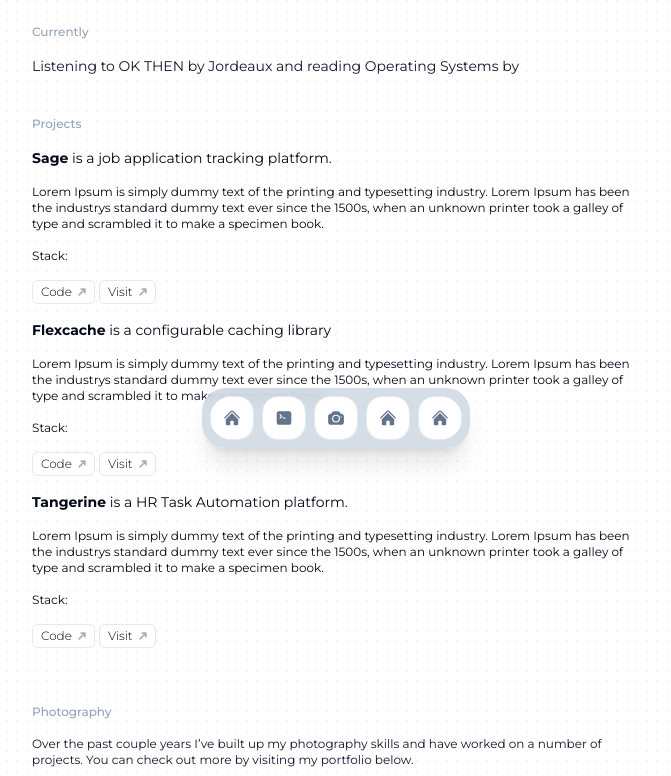
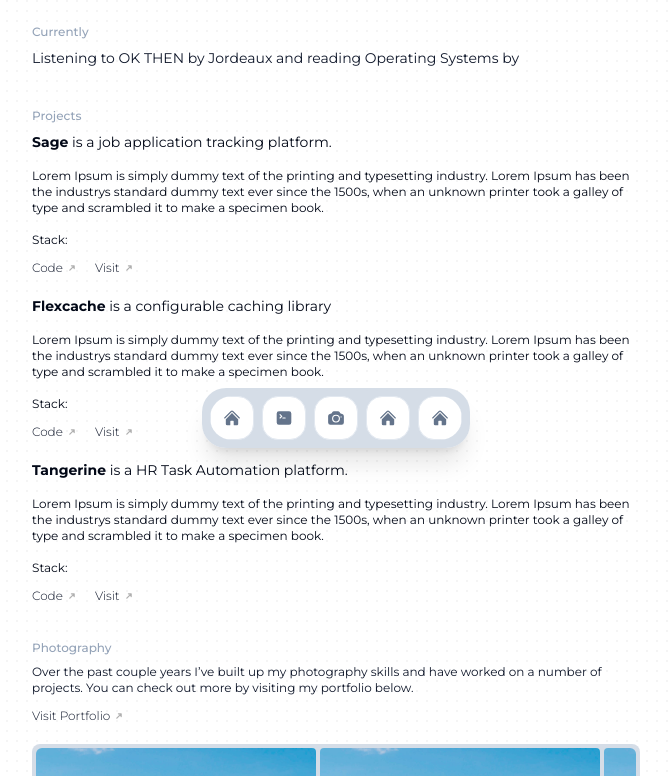
Before and after one commit to jakebayar/portfolio, a Next.js app: page / in a window 1280 px wide. Shown: the part 320-1096 px from the top of the page, without its empty margins (304-975 px from the left). Built offline with nearby package versions, Linux system fonts and the light colour scheme.

Commit message:
alter icons

```diff
--- a/src/app/page.tsx
+++ b/src/app/page.tsx
@@ -45,7 +45,7 @@
   },
 ];
 
-const arrowIcon = <Image src={'/arrow-icon.svg'} width={'8'} height={'8'} className=' opacity-80' alt='arrow icon' />
+const arrowIcon = <Image src={'/arrow-icon.svg'} width={'6'} height={'6'} className=' opacity-80' alt='arrow icon' />
 
 
 
@@ -94,7 +94,7 @@
       </section>
 
 
-      <section className='flex flex-col text-primary text-sm gap-4'>
+      <section className='flex flex-col text-primary text-sm gap-2'>
         <p className='font-Inter text-xs font-medium tracking-normal text-slate-400 sm:text-md'>Currently</p>
         <p>Listening to OK THEN by Jordeaux and reading Operating Systems by </p>
       </section>
@@ -103,21 +103,21 @@
 
       <div className='mx-auto w-full'>
         <div className='mx-auto max-w-2xl lg:mx-0 lg:max-w-none'>
-          <p className='font-Inter text-xs font-medium tracking-normal text-slate-400 sm:text-md'>Projects</p>
+          <p className='mb-2 font-Inter text-xs font-medium tracking-normal text-slate-400 sm:text-md'>Projects</p>
         </div>
-        <div className='mx-auto mt-4'>
+        <div className='mx-auto flex flex-col gap-6'>
 
           {projects.map((project) => (
 
-            <article key={project.key} className='flex flex-col gap-4 my-4'>
+            <article key={project.key} className='flex flex-col gap-4'>
               <p className='text-sm'><strong className='font-bold'>{project.name}</strong> {project.intro}</p>
               <p className='text-xs tracking-normal'>{project.description}</p>
               <p className='text-xs'>Stack: </p>
-              <div className="flex flex-row gap-1 text-xs">
-                <Button variant="outline" size='sm' className='flex font-light h-6 text-xs gap-1.5 items-center justify-center'>
+              <div className="flex flex-row gap-1 text-xs -m-2">
+                <Button variant="link" size='sm' className='flex font-light h-6 text-xs gap-1.5 items-center justify-center'>
                   Code {arrowIcon}
                 </Button>
-                <Button variant="outline" size='sm' className='flex font-light h-6 text-xs gap-1.5 items-center justify-center'>
+                <Button variant="link" size='sm' className='flex font-light h-6 text-xs gap-1.5 items-center justify-center'>
                   Visit {arrowIcon}
                 </Button>
               </div>
@@ -129,12 +129,12 @@
       </div>
 
       <div className='flex flex-col gap-4 w-full'>
-        <div className='flex flex-col gap-4'>
+        <div className='flex flex-col gap-2'>
           <p className='font-Inter text-xs font-medium tracking-normal text-slate-400 sm:text-md '>Photography</p>
           <p className='text-primary text-xs'>Over the past couple years I’ve built up my photography  skills and have worked on a number of projects. You can check out more by visiting my portfolio below.</p>
 
           <div className="flex flex-row gap-1 text-xs">
-            <Button variant="ghost" size='sm' className='flex font-light h-6 -ml-2 text-xs gap-1.5 items-center justify-center'>
+            <Button variant="link" size='sm' className='flex font-light h-6 -ml-2 text-xs gap-1.5 items-center justify-center'>
               Visit Portfolio {arrowIcon}
             </Button>
           </div>
```
